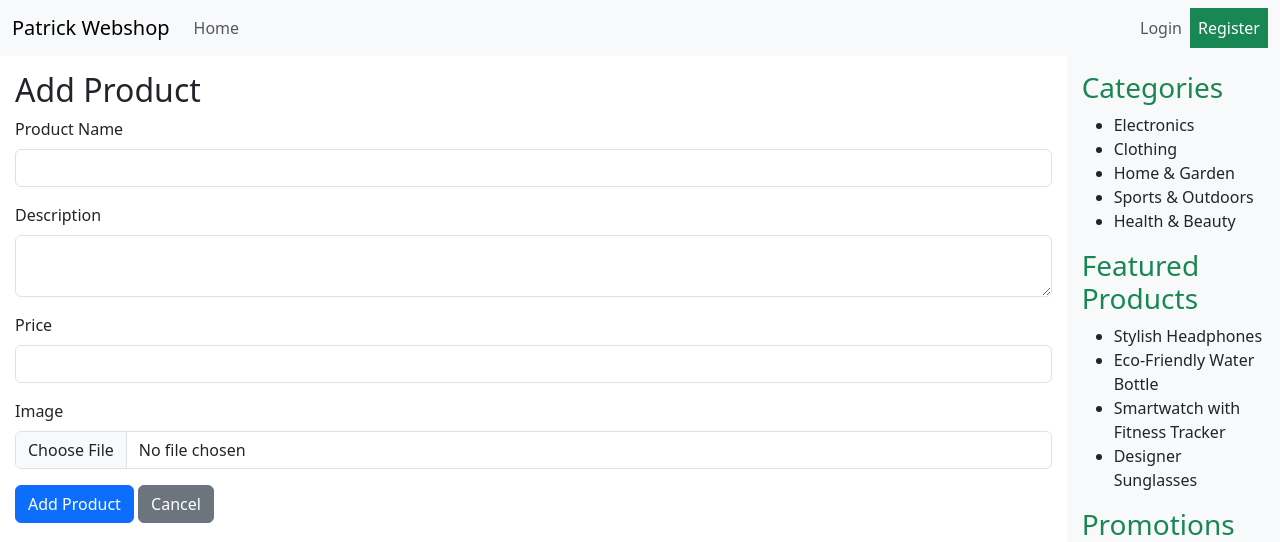
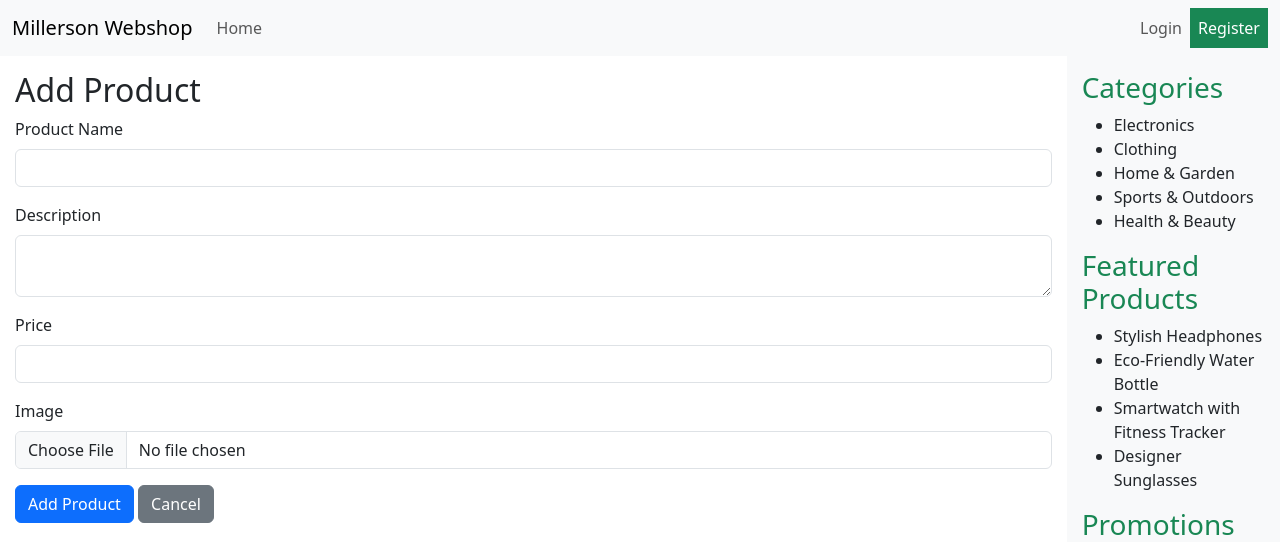
Before and after one commit to patrickmillerson/webshop, a Django app: page /products/add/ in a window 1280 px wide. Shown: the top 542 px of the page. Run offline with Django 5.2, Linux system fonts and the light colour scheme.

Commit message:
Update base.html

```diff
--- a/shop/templates/shop/base.html
+++ b/shop/templates/shop/base.html
@@ -34,7 +34,7 @@
   <body>
     <nav class="navbar navbar-expand-lg navbar-light bg-light sticky-top">
       <div class="container-fluid">
-        <a class="navbar-brand" href="/">Patrick Webshop</a>
+        <a class="navbar-brand" href="/">Millerson Webshop</a>
         <button class="navbar-toggler" type="button" data-bs-toggle="collapse" data-bs-target="#navbarNav" aria-controls="navbarNav" aria-expanded="false" aria-label="Toggle navigation"><span class="navbar-toggler-icon"></span></button>
         <div class="collapse navbar-collapse" id="navbarNav">
           <ul class="navbar-nav me-auto">
```
